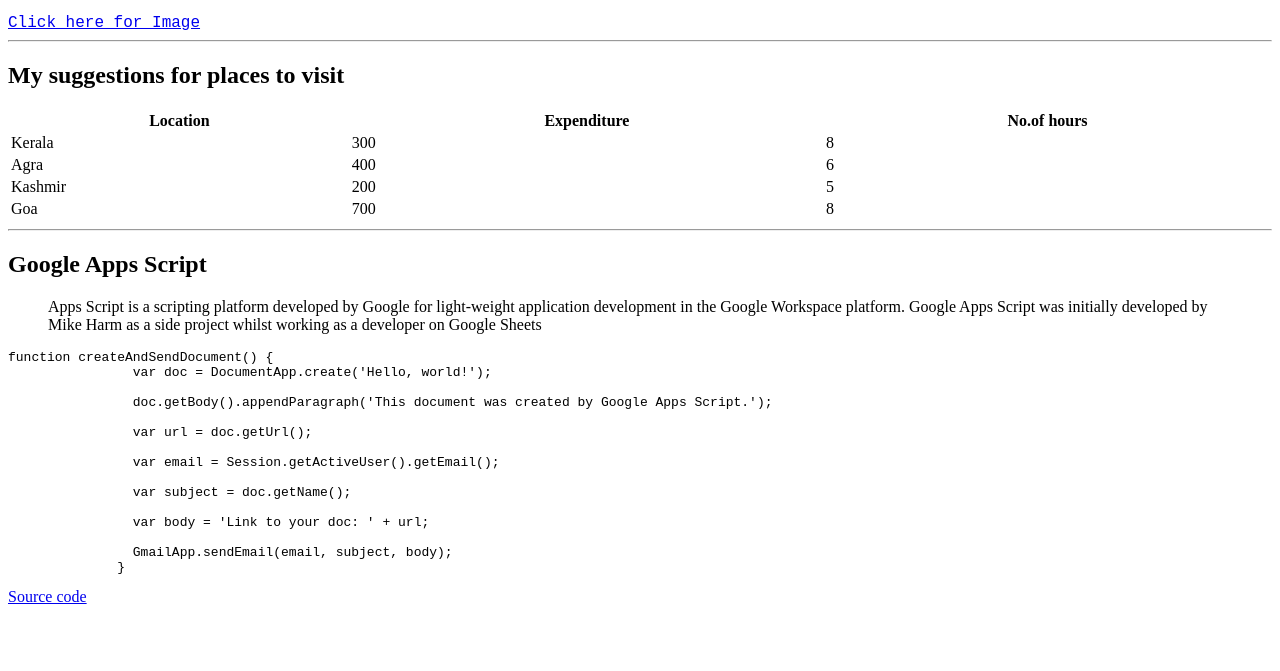
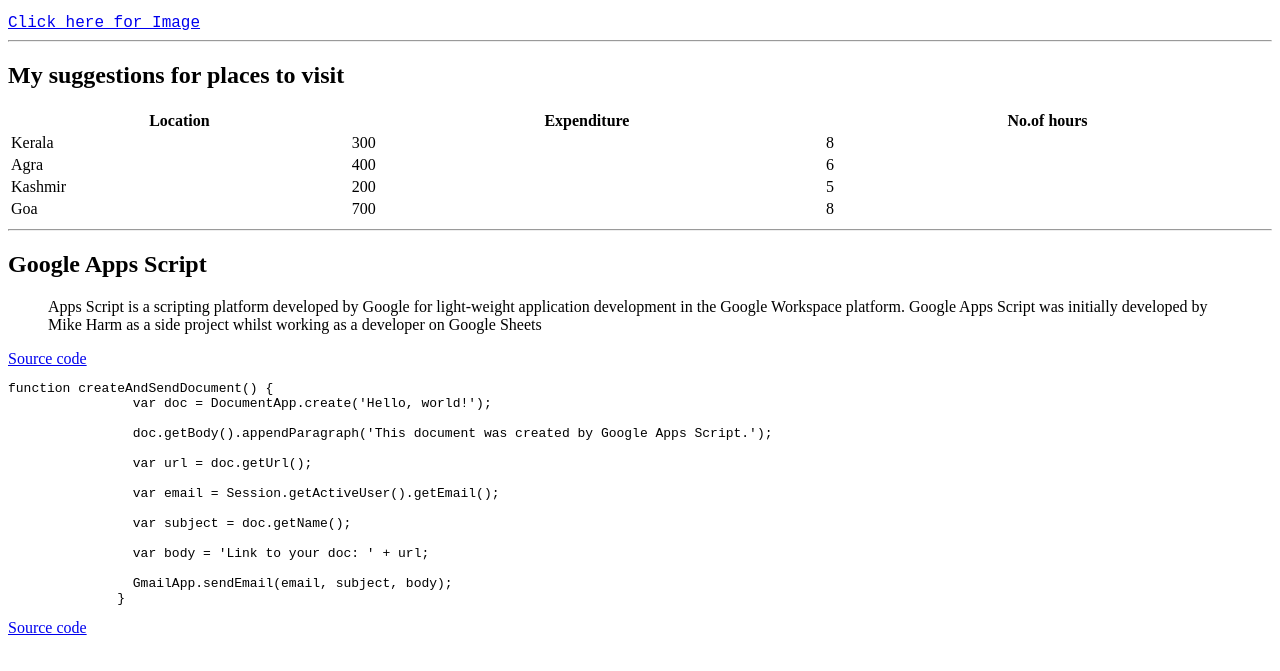
Before and after one commit to 44-563-Web-Apps-S21/webapps-s21-assignment-3-Rasagna0409, a plain HTML site: page aboutme.html in a window 1280 px wide. Shown: the part 101-772 px from the top of the page. Drawn offline with Linux system fonts and the light colour scheme.

Commit message:
updated link

```diff
--- a/aboutme.html
+++ b/aboutme.html
@@ -40,6 +40,7 @@
             <h2>Google Apps Script</h2>
 
             <blockquote>Apps Script is a scripting platform developed by Google for light-weight application development in the Google Workspace platform. Google Apps Script was initially developed by Mike Harm as a side project whilst working as a developer on Google Sheets</blockquote>
+            <a href="https://en.wikipedia.org/wiki/Google_Apps_Script">Source code</a>
             <pre>function createAndSendDocument() {
                 var doc = DocumentApp.create('Hello, world!');
 
```
